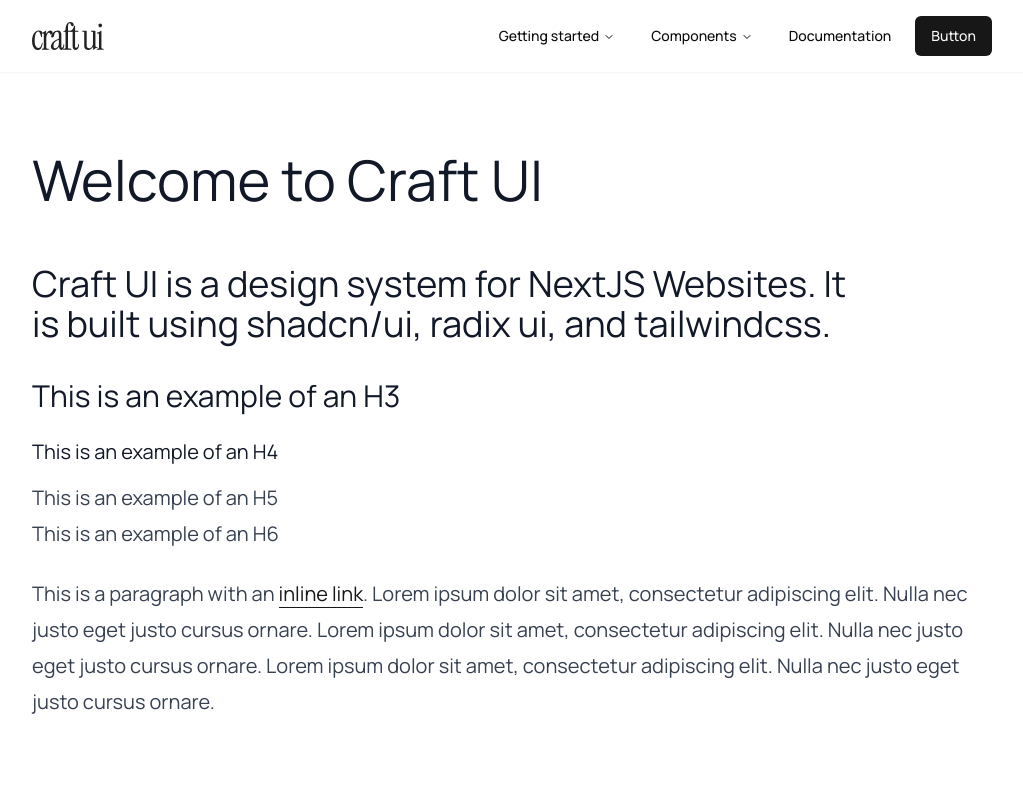
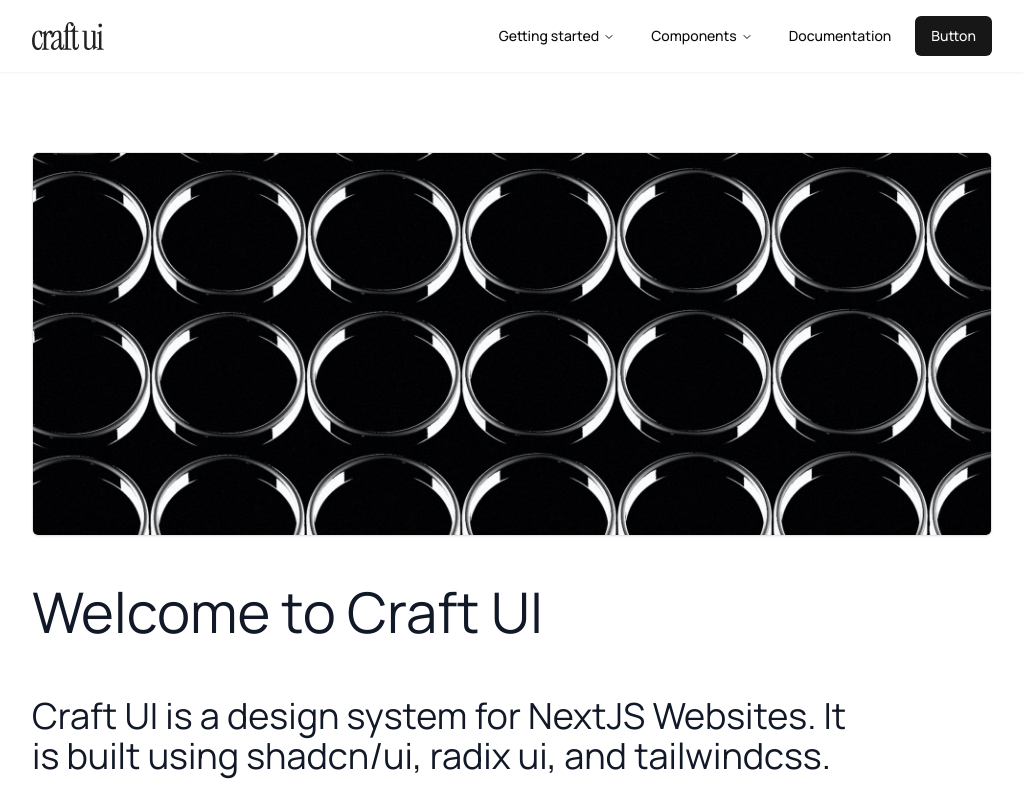
Before and after one commit to 9d8dev/craft-site-example, a Next.js app: page / in a window 1280 px wide. Shown: the top 800 px of the page, without its empty margins (128-1151 px from the left). Built offline with nearby package versions, Linux system fonts and the light colour scheme.

Commit message:
homepage updates

```diff
--- a/app/page.tsx
+++ b/app/page.tsx
@@ -2,12 +2,22 @@
 import Balancer from "react-wrap-balancer";
 import Image from "next/image";
 import Vercel from "@/public/vercel.svg";
+import Photo from "@/public/photo.jpg";
 
 export default function Home() {
   return (
     <Craft.Main>
       <Craft.Section>
         <Craft.Container>
+          <div className="relative border shadow-sm mb-12 w-full lg:h-96 md:h-72 h-48 rounded-md overflow-hidden">
+            <Image
+              src={Photo}
+              alt="homepage image for craft ui"
+              className="not-prose object-cover object-center max-w-full h-full"
+              placeholder="blur"
+            />
+          </div>
+
           <h1>
             <Balancer>Welcome to Craft UI</Balancer>
           </h1>
--- a/components/craft/section/nav.tsx
+++ b/components/craft/section/nav.tsx
@@ -14,7 +14,10 @@
 const Nav = ({ className, children, id }: NavProps) => {
   return (
     <nav
-      className={cn("sticky top-0 bg-background drop-shadow-sm", className)}
+      className={cn(
+        "sticky z-50 top-0 bg-background drop-shadow-sm",
+        className
+      )}
       id={id}
     >
       <div
```
Also changed, not shown: public/image.jpg (deleted), public/photo.jpg (added).
